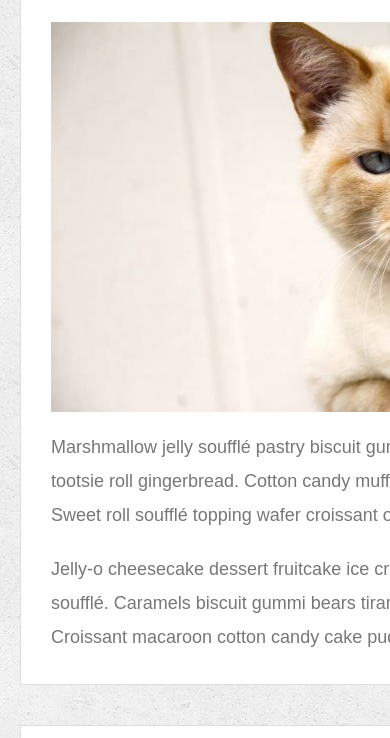
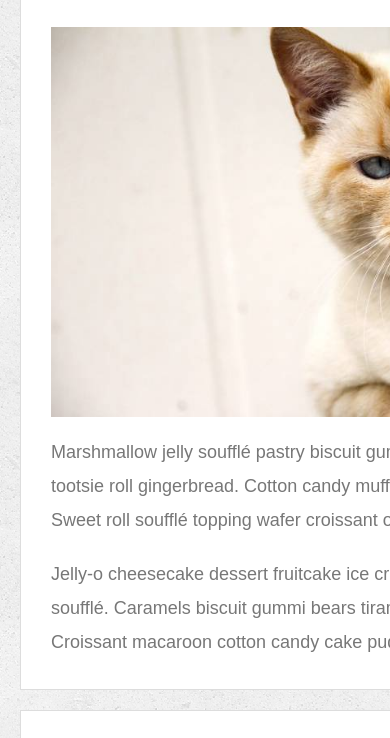
Before and after one commit to nclespaul/Responsive-Portfolio, a plain HTML site: page index.html in a window 390 px wide. Shown: the part 281-1019 px from the top of the page. Drawn offline with Linux system fonts and the light colour scheme.

Commit message:
Finished files (really)

```diff
--- a/assets/css/style.css
+++ b/assets/css/style.css
@@ -344,9 +344,11 @@ body {
   #main-container {
     margin: 0 auto;
     width:  580px;
+    padding-top: 0px;
   }
 
   #masthead {
+    position: static;
     width: 620px;
     height: 155px;
     display: flex;
@@ -382,7 +384,7 @@ body {
   }
 
 .main-section {
-  margin: 40px auto;
+  margin: 20px auto;
   width:  580px;
   padding-right:  0;
 }
```
